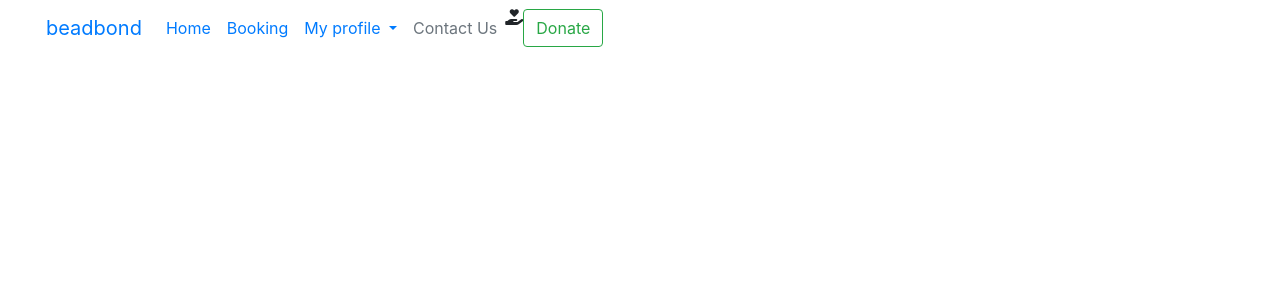
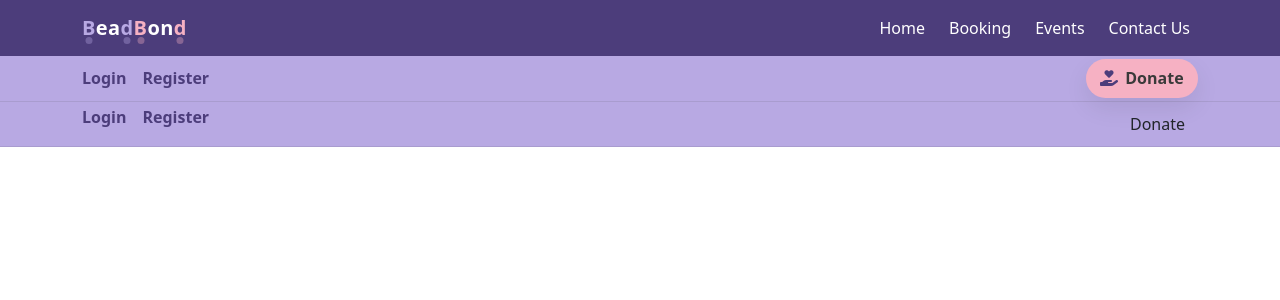
Before and after one commit to sunrise-rab/bead_bond, a Django app: template templates/base.html in a window 1280 px wide. Shown: the top 300 px of the page. Run offline with Django 3.2, Linux system fonts and the light colour scheme; the template is opened without the code that fills it, so the values that code supplies are empty; some libraries are stand-ins or nearby versions.

Commit message:
added and style navbar

```diff
--- a/bead_bond/settings.py
+++ b/bead_bond/settings.py
@@ -145,6 +145,9 @@
 # https://docs.djangoproject.com/en/3.2/howto/static-files/
 
 STATIC_URL = '/static/'
+STATICFILES_DIRS = [BASE_DIR / "static"]
+
+
 
 # Default primary key field type
 # https://docs.djangoproject.com/en/3.2/ref/settings/#default-auto-field
--- a/home/templates/home/index.html
+++ b/home/templates/home/index.html
@@ -1,7 +1,7 @@
 {% extends "base.html" %}
 
 {% load static %}
-{% black page_header %}
+{% block page_header %}
 <div class="container header-container">
     <div class="row">
         <div class="col">
@@ -16,7 +16,7 @@
     <div class="row h-100">
         <div class="col-7 col-6 my-auto">
             <h1 class="display-4 logo-font text-black">
-                It works!
+
             </h1>
             <div class="my-5">
                 <h4>
--- /dev/null
+++ b/static/css/style.css
@@ -0,0 +1,138 @@
+@import url('https://fonts.googleapis.com/css2?family=Baloo+2:wght@400..800&family=Poppins:ital,wght@0,100;0,200;0,300;0,400;0,500;0,600;0,700;0,800;0,900;1,100;1,200;1,300;1,400;1,500;1,600;1,700;1,800;1,900&display=swap');
+:root {
+
+    --bb-purple-dark: #4C3D7B;   /* headers */
+    --bb-text-main: #3A3A3A;     /* Main body text */
+    --bb-lavender: #B8A9E3;      /* Primary brand colour */
+    --bb-blush: #F6B1C3;         /* Secondary brand colour*/
+    --bb-mint: #A8E6CF;          /* success */
+    --bb-bg-main: #FAF9F7;       /* Main background */
+    --bb-bg-card: #FFF1E6;       /* Cards */
+    --bb-white: #FFFFFF;         /* Pure white */
+    --bb-border-soft: rgba(58, 58, 58, 0.12);
+    --bb-shadow-soft: 0 10px 24px rgba(0, 0, 0, 0.08);
+    --bb-heading-font:'Baloo 2', cursive;
+    --bb-main-font: 'Poppins', sans-serif;
+  }
+
+body{
+    font-family: var(--bb-font-body);
+  }
+  h1, h2, h3, h4, h5{
+    font-family: var(--bb-font-heading);
+  }
+
+  /* Top navbar */
+  .main-navbar{
+    background-color: var(--bb-purple-dark);
+    padding: 0.75rem 0;
+  }
+
+  .main-navbar .nav-link,
+  .main-navbar .navbar-brand{
+    color:var(--bb-white)
+  }
+
+  .main-navbar .nav-link:hover,
+  .main-navbar .nav-link:focus{
+    opacity: 0.9;
+    text-decoration: none;
+    font-size: 1.rem;
+    color: var(--bb-lavender);
+    font-weight: 700;
+
+  }
+
+
+  .sub-navbar{
+    background: var(--bb-lavender);
+    border-bottom: 1px solid var(--bb-border-soft);
+    padding: 0.2rem 0;
+    font-family: var(--bb-font-body);
+  }
+
+  .sub-link{
+    color: var(--bb-purple-dark);
+    font-weight: 600;
+    text-decoration: none;
+  }
+
+.sub-link:hover,
+.sub-link:focus{
+    text-decoration: none;
+    transform: translateY(-1px);
+    color: var(--bb-blush);
+  }
+
+  /* Donate button */
+  .donate-link{
+    display: inline-flex;
+    align-items: center;
+    gap: 0.45rem;
+    padding: 0.45rem 0.9rem;
+    border-radius: 999px;
+    font-family: var(--bb-font-body);
+    font-weight: 700;
+    text-decoration: none;
+    background: var(--bb-blush);
+    color: var(--bb-text-main);
+    box-shadow: var(--bb-shadow-soft);
+    transition: all 0.2s ease;
+  }
+
+  .donate-link i{
+    color: var(--bb-purple-dark);
+    font-size: 1rem;
+  }
+  .donate-link:hover,
+  .donate-link:focus{
+    background: var(--bb-purple-dark);
+    color: var(--bb-white);
+    transform: translateY(-1px);
+    text-decoration: none;
+  }
+
+  .donate-link:hover i,
+  .donate-link:focus i{
+    color: var(--bb-white);
+    text-decoration: none;
+  }
+
+
+  /* Base logo style */
+.beadbond-logo{
+    font-weight: 800;
+    font-size: 1.5rem;
+    letter-spacing: .4px;
+    text-decoration: none;
+    color: var(--bb-white);
+  }
+
+  /* First & middle B */
+  .bb-b{
+    color: var(--bb-lavender);
+    font-weight: 900;
+    position: relative;
+  }
+
+  /* Middle & last D*/
+  .bb-d{
+    color: var(--bb-blush);
+    font-weight: 900;
+    position: relative;
+  }
+
+  /* Subtle “bead” feel */
+  .bb-b::after,
+  .bb-d::after{
+    content: "";
+    position: absolute;
+    bottom: -0.15em;
+    left: 50%;
+    transform: translateX(-50%);
+    width: .35em;
+    height: .35em;
+    border-radius: 50%;
+    background: currentColor;
+    opacity: 0.35;
+  }
--- a/templates/base.html
+++ b/templates/base.html
@@ -1,7 +1,9 @@
 {% load static %}
+
 
 <!doctype html>
 <html lang="en">
+
 <head>
 
     {% block meta %}
@@ -13,14 +15,6 @@
     {% block extra_meta %}
     {% endblock %}
 
-    {% block corecss %}
-        <link rel="stylesheet" href="https://stackpath.bootstrapcdn.com/bootstrap/4.4.1/css/bootstrap.min.css"
-        integrity="sha384-Vkoo8x4CGsO3+Hhxv8T/Q5PaXtkKtu6ug5TOeNV6gBiFeWPGFN9MuhOf23Q9Ifjh" crossorigin="anonymous">
-    {% endblock %}
-
-    {% block extra_css %}
-    {% endblock %}
-
     {% block corejs %}
     <script src="https://cdn.jsdelivr.net/npm/jquery@3.5.1/dist/jquery.min.js"
       integrity="sha256-9/aliU8dGd2tb6OSsuzixeV4y/faTqgFtohetphbbj0=" crossorigin="anonymous"></script>
@@ -28,59 +22,111 @@
       integrity="sha384-Q6E9RHvbIyZFJoft+2mJbHaEWldlvI9IOYy5n3zV9zzTtmI3UksdQRVvoxMfooAo"
       crossorigin="anonymous"></script>
     <script src="https://stackpath.bootstrapcdn.com/bootstrap/4.4.1/js/bootstrap.min.js"
-        integrity="sha384-wfSDF2E50Y2D1uUdj0O3uMBJnjuUD4Ih7YwaYd1iqfktj0Uod8GCExl3Og8ifwB6" crossorigin="anonymous"></script>
+      integrity="sha384-wfSDF2E50Y2D1uUdj0O3uMBJnjuUD4Ih7YwaYd1iqfktj0Uod8GCExl3Og8ifwB6"
+      crossorigin="anonymous"></script>
+    {% endblock %}
+
+    {% block corecss %}
+        <link rel="stylesheet" href="https://stackpath.bootstrapcdn.com/bootstrap/4.4.1/css/bootstrap.min.css"
+          integrity="sha384-Vkoo8x4CGsO3+Hhxv8T/Q5PaXtkKtu6ug5TOeNV6gBiFeWPGFN9MuhOf23Q9Ifjh" crossorigin="anonymous">
+    {% endblock %}
+
+    {% block extra_css %}
+    <!-- Custom CSS -->
+    <link rel="stylesheet" href="{% static 'css/style.css' %}?v=9">
     {% endblock %}
 
     {% block extra_js %}
+    <!--Font Awesome Kit-->
     <script src="https://kit.fontawesome.com/5cfdac059a.js" crossorigin="anonymous"></script>
+    <!-- Bootstrap CSS -->
+    <link href="https://cdn.jsdelivr.net/npm/bootstrap@5.0.1/dist/css/bootstrap.min.css" rel="stylesheet"
+        integrity="sha384-+0n0xVW2eSR5OomGNYDnhzAbDsOXxcvSN1TPprVMTNDbiYZCxYbOOl7+AMvyTG2x" crossorigin="anonymous">
     {% endblock %}
 
     <title>beadbond {% block extra_title %}{% endblock %}</title>
 </head>
+
 <body>
-    <header class="container-fluid fixed-top">
-        <nav class="navbar navbar-expand-lg bg-body-tertiary">
-            <div class="container-fluid">
-              <a class="navbar-brand" href="#">beadbond</a>
-              <button class="navbar-toggler" type="button" data-bs-toggle="collapse" data-bs-target="#navbarSupportedContent" aria-controls="navbarSupportedContent" aria-expanded="false" aria-label="Toggle navigation">
+    <header class="site-header">
+        <!-- Logo left  main nav right -->
+        <nav class="navbar navbar-expand-lg main-navbar">
+          <div class="container">
+            <a class="navbar-brand beadbond-logo" href="/">
+                <span class="bb-b">B</span>ea<span class="bb-b">d</span><span class="bb-d">B</span>on<span class="bb-d">d</span>
+              </a>
+            <button class="navbar-toggler" type="button" data-bs-toggle="collapse" data-bs-target="#mainNav"
+              aria-controls="mainNav" aria-expanded="false" aria-label="Toggle navigation">
               <span class="navbar-toggler-icon"></span>
             </button>
-              <div class="collapse navbar-collapse" id="navbarSupportedContent">
-                <ul class="navbar-nav me-auto mb-2 mb-lg-0">
-                  <li class="nav-item">
-                    <a class="nav-link active" aria-current="page" href="#">Home</a>
-                  </li>
-                  <li class="nav-item">
-                    <a class="nav-link" href="#">Booking</a>
-                  </li>
-                  <li class="nav-item dropdown">
-                    <a class="nav-link dropdown-toggle" href="#" role="button" data-bs-toggle="dropdown" aria-expanded="false">
-                      My profile
+
+            <!-- Main nav -->
+            <div class="collapse navbar-collapse" id="mainNav">
+              <ul class="navbar-nav ms-auto align-items-lg-center gap-lg-2">
+                <li class="nav-item"><a class="nav-link" href="#">Home</a></li>
+                <li class="nav-item"><a class="nav-link" href="#">Booking</a></li>
+                <li class="nav-item"><a class="nav-link" href="#">Events</a></li>
+                <li class="nav-item"><a class="nav-link" href="#">Contact Us</a></li>
+              </ul>
+            </div>
+
+          </div>
+        </nav>
+        <div class="sub-navbar">
+            <div class="container d-flex align-items-center">
+
+              <!-- Auth links -->
+              <div class="auth-links d-flex gap-3">
+                {% if user.is_authenticated %}
+                  <a class="sub-link" href="{% url 'account_logout' %}">Logout</a>
+                {% else %}
+                  <a class="sub-link" href="{% url 'account_login' %}">Login</a>
+                  <a class="sub-link" href="{% url 'account_signup' %}">Register</a>
+                {% endif %}
+              </div>
+
+              <!-- Donate -->
+              <div class="ms-auto">
+                <a class="donate-link" href="">
+                    <i class="fa-solid fa-hand-holding-heart"></i>
+                    <span>Donate</span>
                   </a>
-                    <ul class="dropdown-menu">
-                      <li><a class="dropdown-item" href="#">Logout</a></li>
-                      <li><a class="dropdown-item" href="#">Login</a></li>
-                      <li><hr class="dropdown-divider"></li>
-                      <li><a class="dropdown-item" href="#">Register</a></li>
-                    </ul>
-                  </li>
-                  <li class="nav-item">
-                    <a class="nav-link disabled">Contact Us</a>
-                  </li>
-                </ul>
-                <div class="d-flex">
-                    <i class="fa-solid fa-hand-holding-heart"></i><button class="btn btn-outline-success" type="submit">Donate</button>
+
+              </div>
+
             </div>
           </div>
-            </div>
-          </nav>
+
+
       </header>
-<div class ="col-12 col-lg-4 my-auto py-1 py-lg-0 text-center text-lg-left"></div>
+
+
     {% if messages %}
     <div class="message-container"></div>
     {% endif %}
 
     {% block page_header %}
+    <div class="sub-navbar">
+        <div class="container d-flex ">
+
+          <!-- LEFT: Auth links -->
+          <div class="auth-links d-flex gap-3">
+            {% if user.is_authenticated %}
+              <a class="sub-link" href="{% url 'account_logout' %}">Logout</a>
+            {% else %}
+              <a class="sub-link" href="{% url 'account_login' %}">Login</a>
+              <a class="sub-link" href="{% url 'account_signup' %}">Register</a>
+            {% endif %}
+          </div>
+
+          <!-- RIGHT: Donate -->
+          <div class="ms-auto">
+            <a class="btn btn-donate" href="{% url 'donate' %}">Donate</a>
+          </div>
+
+        </div>
+      </div>
+
     {% endblock %}
 
     {% block content %}
@@ -90,4 +136,5 @@
     {% endblock %}
 
 </body>
+
 </html>
```
Also changed, not shown: db.sqlite3, static/images/favicon_io (4)/android-chrome-192x192.png (added), static/images/favicon_io (4)/android-chrome-512x512.png (added), static/images/favicon_io (4)/apple-touch-icon.png (added), static/images/favicon_io (4)/favicon-16x16.png (added), static/images/favicon_io (4)/favicon-32x32.png (added), static/images/favicon_io (4)/favicon.ico (added), static/images/favicon_io (4)/site.webmanifest (added), 6 other files. Lines whose indentation alone changed are shown as unchanged.
